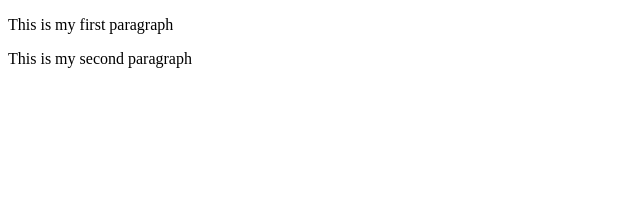
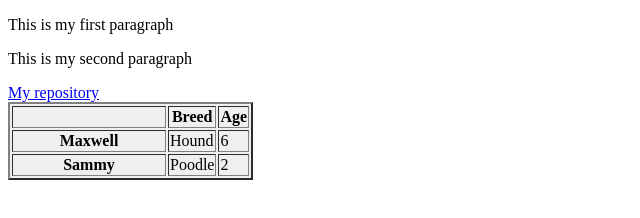
Before and after one commit to Jtbieker/jtbieker.github.io, a plain HTML site: page index.html in a window 1280 px wide. Shown: the whole page, without its empty margins (0-640 px from the left). Drawn offline with Linux system fonts and the light colour scheme.

Commit message:
Add files via upload
Updated index.html with a table

```diff
--- a/index.html
+++ b/index.html
@@ -9,6 +9,30 @@
 <body>
 <p> This is my first paragraph </p>
 <p> This is my second paragraph </p>
+
+<a href="https://github.com/Jtbieker/jtbieker.io">My repository</a>
+
+
+
+<table border="2" bgcolor="#efefef">
+        <tr>
+            <th width="150"></th>
+            <th>Breed</th>
+            <th>Age</th></th>
+        </tr>
+        <tr>
+            <th>Maxwell</th>
+            <td>Hound</td>
+            <td>6</td>
+
+        </tr>
+        <tr>
+            <th>Sammy</th>
+            <td>Poodle</td>
+            <td>2</td>
+
+        </tr>
+    </table>
 </body>
 
 </html>
```
